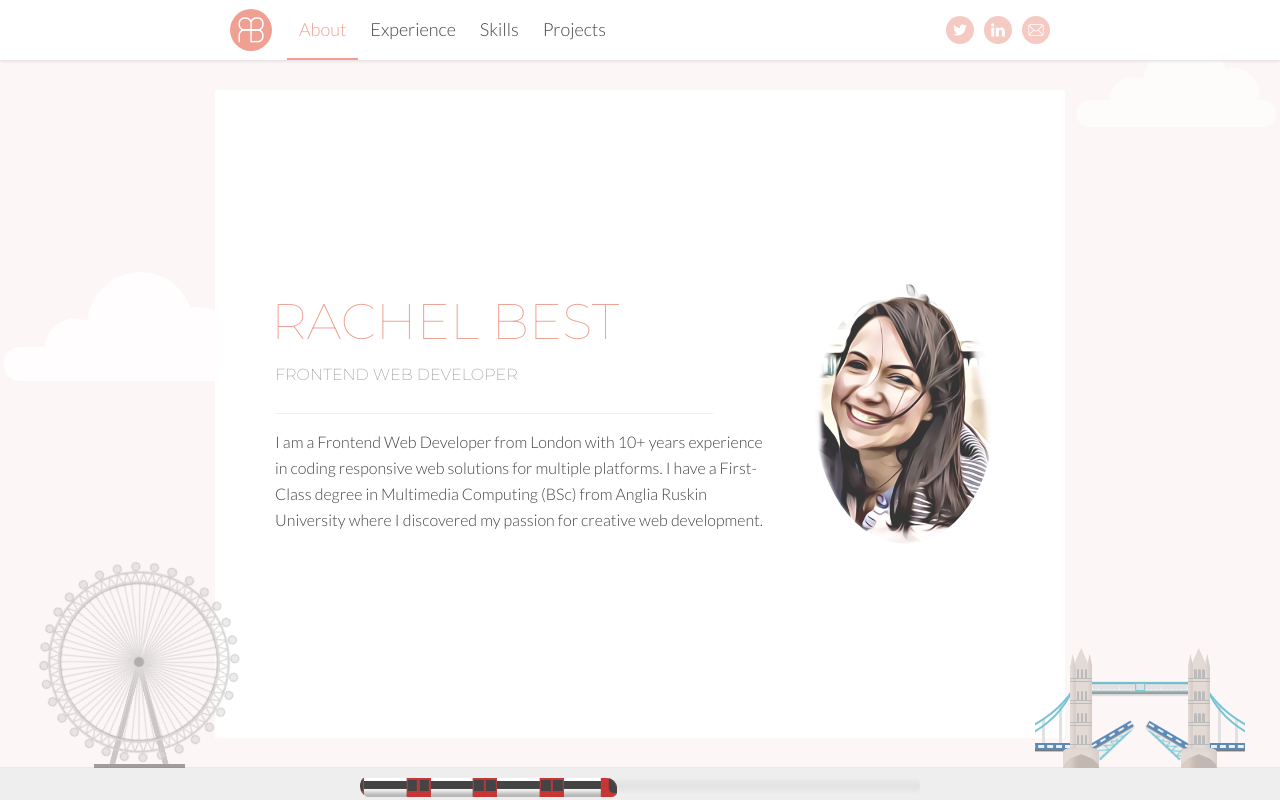
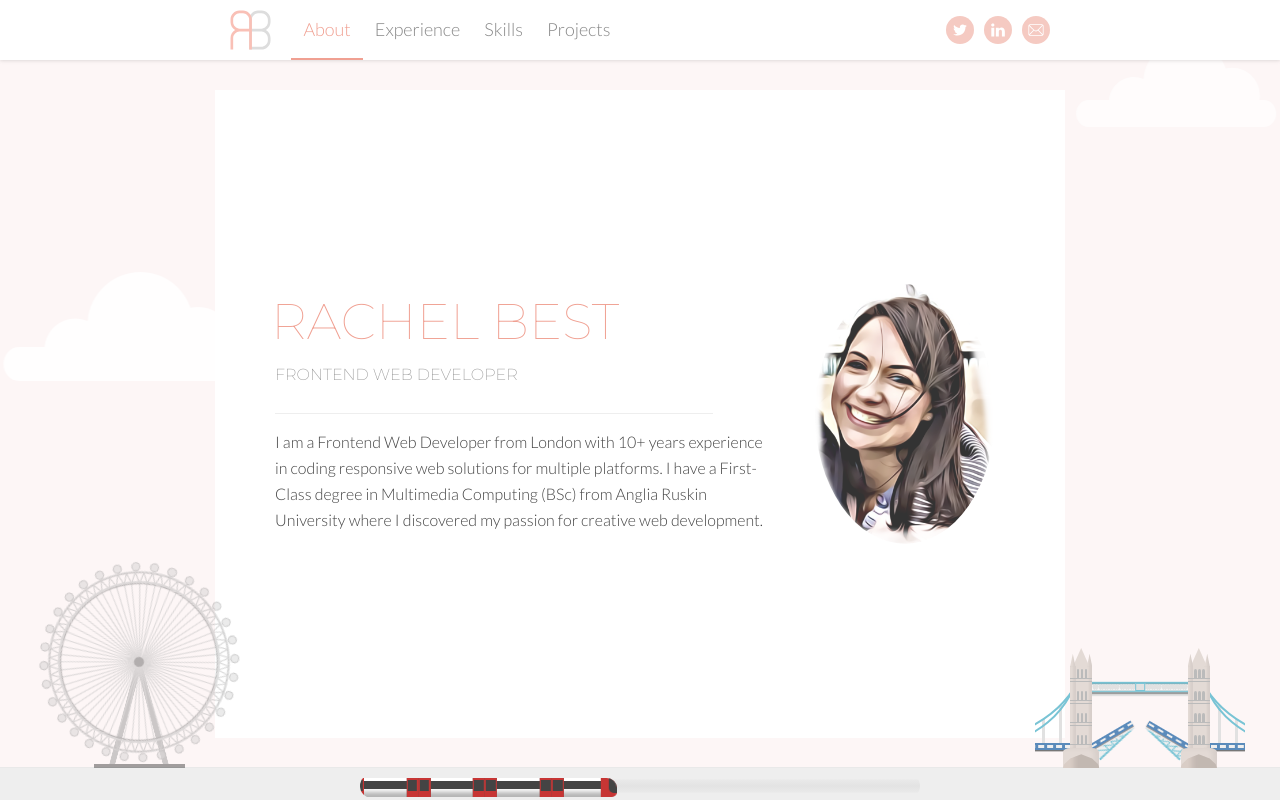
Before and after one commit to rachelbest/portfolio, a React (Create React App) app: page / in a window 1280 px wide. Built offline with nearby package versions, Linux system fonts and the light colour scheme.

Commit message:
Colour improvements and logo update

```diff
--- a/src/assets/css/base.css
+++ b/src/assets/css/base.css
@@ -350,35 +350,31 @@ footer {
     pointer-events: all; }
   /* line 23, src/assets/scss/_header.scss */
   .header__logo {
-    height: 42px;
-    width: 42px;
-    border-radius: 50%;
-    background: #F0A092;
     display: flex;
     align-items: center;
     justify-content: center; }
-    /* line 32, src/assets/scss/_header.scss */
+    /* line 28, src/assets/scss/_header.scss */
     .header__logo img {
-      height: 26px;
+      height: 40px;
       width: auto; }
-  /* line 38, src/assets/scss/_header.scss */
+  /* line 34, src/assets/scss/_header.scss */
   .header__menu-button {
     height: 30px;
     display: block; }
     @media (min-width: 768px) {
-      /* line 38, src/assets/scss/_header.scss */
+      /* line 34, src/assets/scss/_header.scss */
       .header__menu-button {
         display: none; } }
-  /* line 47, src/assets/scss/_header.scss */
+  /* line 43, src/assets/scss/_header.scss */
   .header__menu-container {
     /* Desktop only */ }
     @media (min-width: 768px) {
-      /* line 47, src/assets/scss/_header.scss */
+      /* line 43, src/assets/scss/_header.scss */
       .header__menu-container {
         height: 100%;
         display: flex;
         align-items: center; } }
-  /* line 57, src/assets/scss/_header.scss */
+  /* line 53, src/assets/scss/_header.scss */
   .header nav {
     height: 100%;
     background: white;
@@ -389,42 +385,42 @@ footer {
     z-index: 2;
     padding: 20px 5px; }
     @media (min-width: 768px) {
-      /* line 57, src/assets/scss/_header.scss */
+      /* line 53, src/assets/scss/_header.scss */
       .header nav {
         display: flex;
-        margin: 0 auto 0 15px;
+        margin: 0 auto 0 20px;
         position: static;
         padding: 0; } }
-    /* line 74, src/assets/scss/_header.scss */
+    /* line 70, src/assets/scss/_header.scss */
     .header nav a {
       font-family: "Lato", sans-serif;
       display: block;
-      color: #444444;
+      color: #888888;
       text-decoration: none;
       cursor: pointer;
       padding: 15px 40px 15px 15px;
       font-size: 18px;
       font-weight: 200; }
       @media (min-width: 768px) {
-        /* line 74, src/assets/scss/_header.scss */
+        /* line 70, src/assets/scss/_header.scss */
         .header nav a {
           display: flex;
           align-items: center;
           height: calc(100% - 2px);
           padding: 0 12px; } }
+      /* line 87, src/assets/scss/_header.scss */
+      .header nav a:hover {
+        color: #444444; }
       /* line 91, src/assets/scss/_header.scss */
-      .header nav a:hover {
-        color: #F0A092; }
-      /* line 95, src/assets/scss/_header.scss */
       .header nav a.active {
         color: #F0A092; }
         @media (min-width: 768px) {
-          /* line 95, src/assets/scss/_header.scss */
+          /* line 91, src/assets/scss/_header.scss */
           .header nav a.active {
             border-bottom: 2px solid #F0A092; } }
 
 /* Mobile only */
-/* line 107, src/assets/scss/_header.scss */
+/* line 103, src/assets/scss/_header.scss */
 body.slide-out .nav-overlay {
   height: 100%;
   width: 100%;
@@ -437,11 +433,11 @@ body.slide-out .nav-overlay {
   display: block; }
 
 @media (max-width: 768px) {
-  /* line 123, src/assets/scss/_header.scss */
+  /* line 119, src/assets/scss/_header.scss */
   body nav {
     transition: transform 200ms;
     transform: translate(-100%, 0); }
-  /* line 128, src/assets/scss/_header.scss */
+  /* line 124, src/assets/scss/_header.scss */
   body.slide-out nav {
     transition: transform 200ms;
     transform: translate(0, 0); } }
@@ -533,7 +529,7 @@ body.slide-out .nav-overlay {
     width: 290px;
     top: 55%;
     right: 47%;
-    --opacity: 0.4;
+    --opacity: 0.5;
     animation: movingClouds linear infinite;
     animation-duration: 35s; }
   /* line 29, src/assets/scss/components/_clouds.scss */
@@ -541,7 +537,7 @@ body.slide-out .nav-overlay {
     width: 110px;
     top: 15%;
     right: 70%;
-    --opacity: 0.4;
+    --opacity: 0.5;
     filter: brightness(90%);
     animation: movingClouds linear infinite;
     animation-duration: 38s; }
@@ -550,7 +546,7 @@ body.slide-out .nav-overlay {
     width: 160px;
     top: 25%;
     right: 10%;
-    --opacity: 0.4;
+    --opacity: 0.5;
     filter: brightness(90%);
     animation: movingClouds linear infinite;
     animation-duration: 48s; }
@@ -559,7 +555,7 @@ body.slide-out .nav-overlay {
     width: 200px;
     top: 17%;
     right: 70%;
-    --opacity: 0.7;
+    --opacity: 0.8;
     animation: movingClouds linear infinite;
     animation-duration: 40s; }
   /* line 58, src/assets/scss/components/_clouds.scss */
@@ -575,7 +571,7 @@ body.slide-out .nav-overlay {
     width: 170px;
     top: 15%;
     right: 80%;
-    --opacity: 0.8;
+    --opacity: 0.9;
     animation: movingClouds linear infinite;
     animation-duration: 33s; }
   /* line 76, src/assets/scss/components/_clouds.scss */
@@ -583,7 +579,7 @@ body.slide-out .nav-overlay {
     width: 190px;
     top: 52%;
     right: 2%;
-    --opacity: 0.7;
+    --opacity: 0.8;
     animation: movingClouds linear infinite;
     animation-duration: 45s;
     animation-delay: 5s; }
@@ -592,7 +588,7 @@ body.slide-out .nav-overlay {
     width: 250px;
     top: 34%;
     right: 95%;
-    --opacity: 0.8;
+    --opacity: 0.9;
     animation: movingClouds linear infinite;
     animation-duration: 30s; }
   /* line 95, src/assets/scss/components/_clouds.scss */
@@ -600,7 +596,7 @@ body.slide-out .nav-overlay {
     width: 260px;
     top: 45%;
     right: 50%;
-    --opacity: 0.5;
+    --opacity: 0.7;
     animation: movingClouds linear infinite;
     animation-duration: 27s; }
   /* line 104, src/assets/scss/components/_clouds.scss */
@@ -608,7 +604,7 @@ body.slide-out .nav-overlay {
     width: 240px;
     top: 34%;
     right: 44%;
-    --opacity: 0.8;
+    --opacity: 0.9;
     animation: movingClouds linear infinite;
     animation-duration: 30s; }
   /* line 113, src/assets/scss/components/_clouds.scss */
@@ -616,7 +612,7 @@ body.slide-out .nav-overlay {
     width: 190px;
     top: 15%;
     right: 0%;
-    --opacity: 0.7;
+    --opacity: 0.8;
     animation: movingClouds linear infinite;
     animation-duration: 35s;
     animation-delay: 15s; }
@@ -625,7 +621,7 @@ body.slide-out .nav-overlay {
     width: 200px;
     top: 5%;
     right: 22%;
-    --opacity: 0.6;
+    --opacity: 0.7;
     animation: movingClouds linear infinite;
     animation-duration: 42s; }
 
--- a/src/assets/scss/_header.scss
+++ b/src/assets/scss/_header.scss
@@ -21,16 +21,12 @@
 	}
 
 	&__logo {
-		height: 42px;
-		width: 42px;
-		border-radius: 50%;
-		background: $primary;
 		display: flex;
 		align-items: center;
 		justify-content: center;
 
 		img {
-			height: 26px;
+			height: 40px;
 			width: auto;
 		}
 	}
@@ -66,7 +62,7 @@
 
 		@include breakpoint-up($md) {
 			display: flex;
-			margin: 0 auto 0 15px;
+			margin: 0 auto 0 20px;
 			position: static;
 			padding: 0;
 		}
@@ -74,7 +70,7 @@
 		a {
 			font-family: $font-body;
 			display: block;
-			color: $text-color-primary;
+			color: $text-color-secondary;
 			text-decoration: none;
 			cursor: pointer;
 			padding: 15px 40px 15px 15px;
@@ -89,7 +85,7 @@
 			}
 
 			&:hover {
-				color: $primary;
+				color: $text-color-primary;
 			}
 
 			&.active {
--- a/src/views/Header.js
+++ b/src/views/Header.js
@@ -6,7 +6,7 @@ import Menu from './../assets/images/menu.svg';
 import twitter from './../assets/images/twitter.svg';
 import linkedin from './../assets/images/linkedin.svg';
 import email from './../assets/images/email.svg';
-import logo from './../assets/images/logo.png';
+import logo from './../assets/images/logo.svg';
 
 export default class Header extends Component {
 
```
Also changed, not shown: src/assets/scss/components/_clouds.scss (+11 -11 lines), src/assets/images/logo.svg (added).
